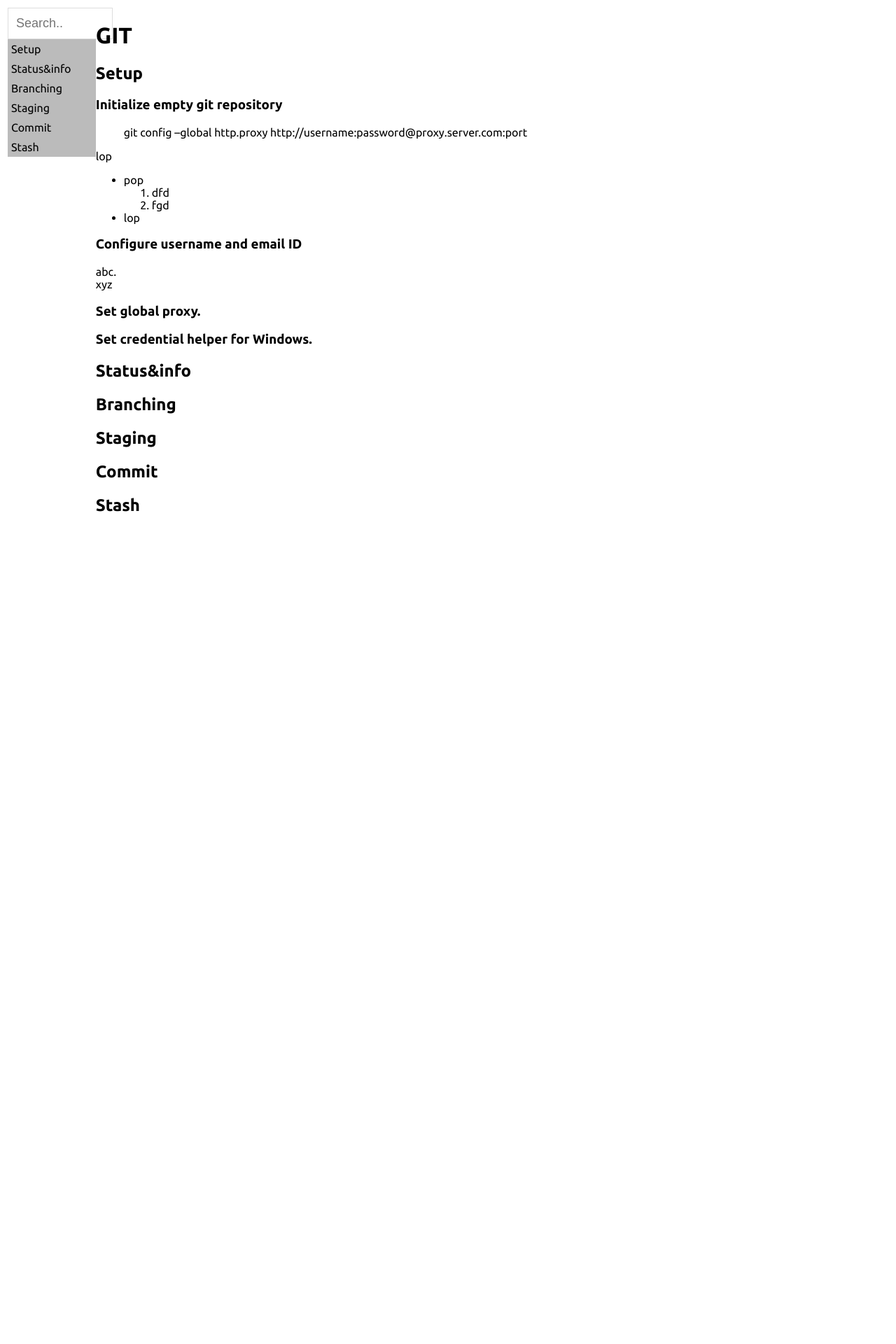
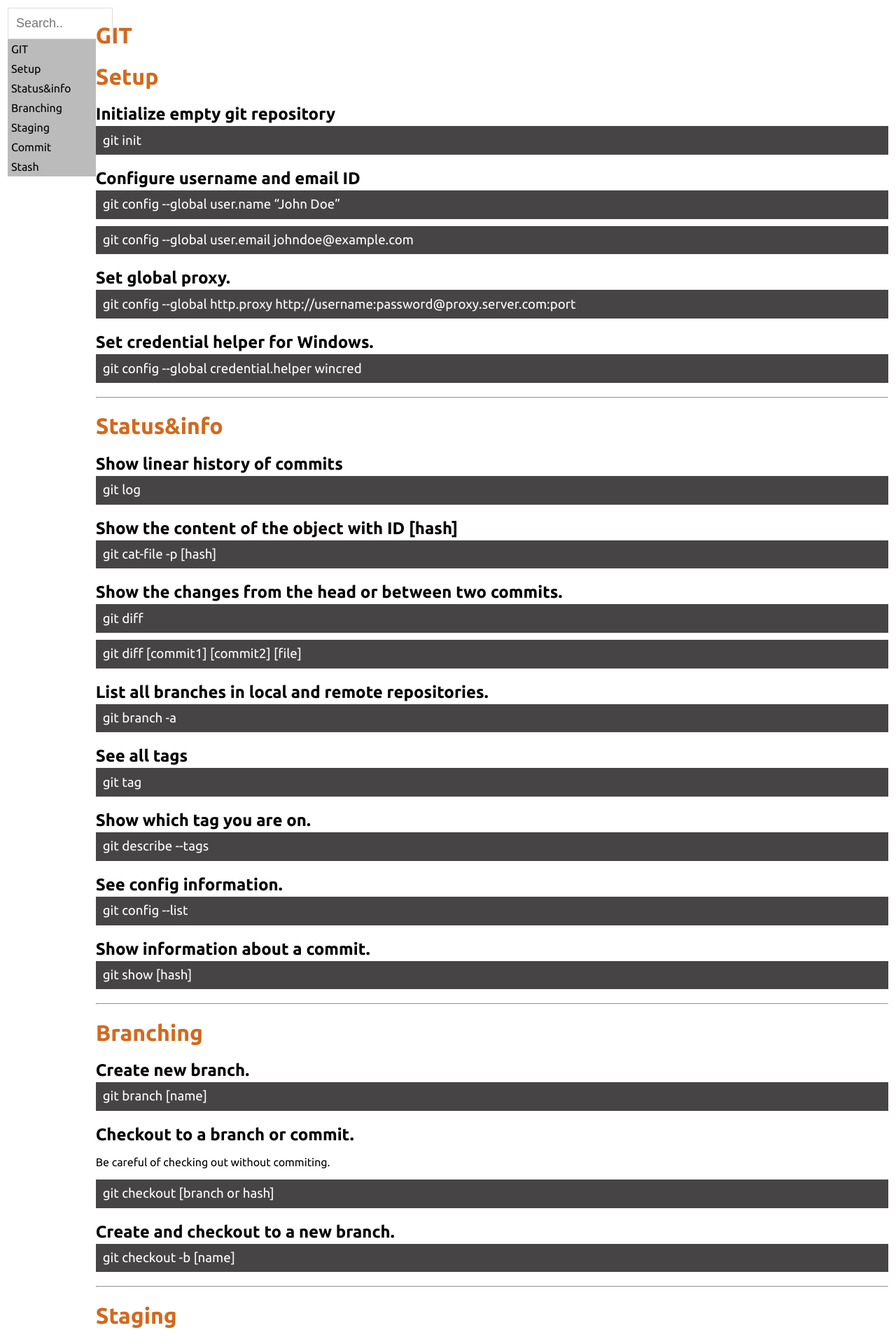
Before and after one commit to pratik1729/boilerplate, a Jekyll site: the page built from gitmd.md, in a window 1280 px wide. Shown: the top 1920 px of the page at 70% size. Built offline with Jekyll 4.4.1, drawn with Linux system fonts in a browser that asks for light colours; a style sheet for code colours, icons or effects is not loaded; some of the changed text lies outside the part shown.

Commit message:
format, margin and colors set

```diff
--- a/_layouts/default.html
+++ b/_layouts/default.html
@@ -50,6 +50,31 @@
 
     #topics li a:hover {
         background-color: #eee;
+      }
+
+      h3 {
+  background: #464444;
+  text-align:left;
+  font-weight: normal;
+  color: white;
+  margin-bottom: 10px;
+  margin-top: 3px;
+
+  /*border-left: 3px solid #ccc;*/
+
+  padding: 0.5em 10px;
+}
+h2, hr {
+  margin-bottom: 0px;
+  margin-top: 20px;
+}
+
+h1 {
+  color: chocolate;
+}
+
+blockquote p {
+  display: inline;
 }
 
   </style>
--- a/git.html
+++ b/git.html
@@ -81,7 +81,7 @@
 <p>
   Configure username and email ID
 </p>
-<pre><code ondblclick="mycopy(this.id)" id="gu" class="language-plaintext">git config --global user.name "John Doe"</code></pre>
+<pre><code ondblclick="mycopy(this.id)" id="gu" class="language-plaintext">git config -\-global user.name "John Doe"</code></pre>
 <pre><code ondblclick="mycopy(this.id)" id="ge" class="language-plaintext">git config --global user.email johndoe@example.com
 </code></pre>
 
--- a/gitmd.md
+++ b/gitmd.md
@@ -4,34 +4,116 @@ title: GIT
 ---
 # GIT
 
-## Setup
+# Setup
 
-### Initialize empty git repository
+## Initialize empty git repository
 
-> git config --global http.proxy http://username:password@proxy.server.com:port
+### git init
 
-lop
-* pop
-    1. dfd
-    2. fgd
-* lop
+## Configure username and email ID
 
-### Configure username and email ID
+### git config \--global user.name "John Doe"
 
-abc.
-xyz
+### git config \--global user.email johndoe@example.com
 
-### Set global proxy.
+## Set global proxy.
 
+### git config \--global http.proxy http://username:password@proxy.server.com:port
 
-### Set credential helper for Windows.
+## Set credential helper for Windows.
 
-## Status&info
+### git config \--global credential.helper wincred
 
-## Branching
+______________________
 
-## Staging
+# Status&info
 
-## Commit
+## Show linear history of commits
 
-## Stash
+### git log
+
+## Show the content of the object with ID [hash]
+
+### git cat-file -p [hash]
+
+## Show the changes from the head or between two commits.
+
+### git diff
+
+### git diff [commit1] [commit2] [file]
+
+## List all branches in local and remote repositories.
+
+### git branch -a
+
+## See all tags
+
+### git tag
+
+## Show which tag you are on.
+
+### git describe \--tags
+
+## See config information.
+
+### git config \--list
+
+## Show information about a commit.
+
+### git show [hash]
+______________________
+
+# Branching
+
+## Create new branch.
+
+### git branch [name]
+
+## Checkout to a branch or commit.
+
+Be careful of checking out without commiting.
+
+### git checkout [branch or hash]
+
+## Create and checkout to a new branch.
+
+### git checkout -b [name]
+______________________
+
+# Staging
+
+## Add all files for Staging.
+
+### git add .
+
+## Add [file] to staging area. -p is used for interactive staging.
+
+### git add -p [file]
+______________________
+
+# Commit
+
+## Commit all staged files with/without message.
+
+### git commit .
+
+### git commit -m [message]
+______________________
+
+# Stash
+
+## Annotate your stashes with a description.
+
+### git stash save "description"
+
+## See all stashes.
+
+### git stash list
+
+## Reapply the changes to your working copy and remove it from the stash.
+
+### git stash pop "stash@{2}"
+
+## Reapply the changes to your working copy and without removing it from the stash.
+
+### git stash apply "stash@{2}"
```
Also changed, not shown: other parts of _layouts/default.html (+2 -11 lines). Lines whose indentation alone changed are shown as unchanged.
